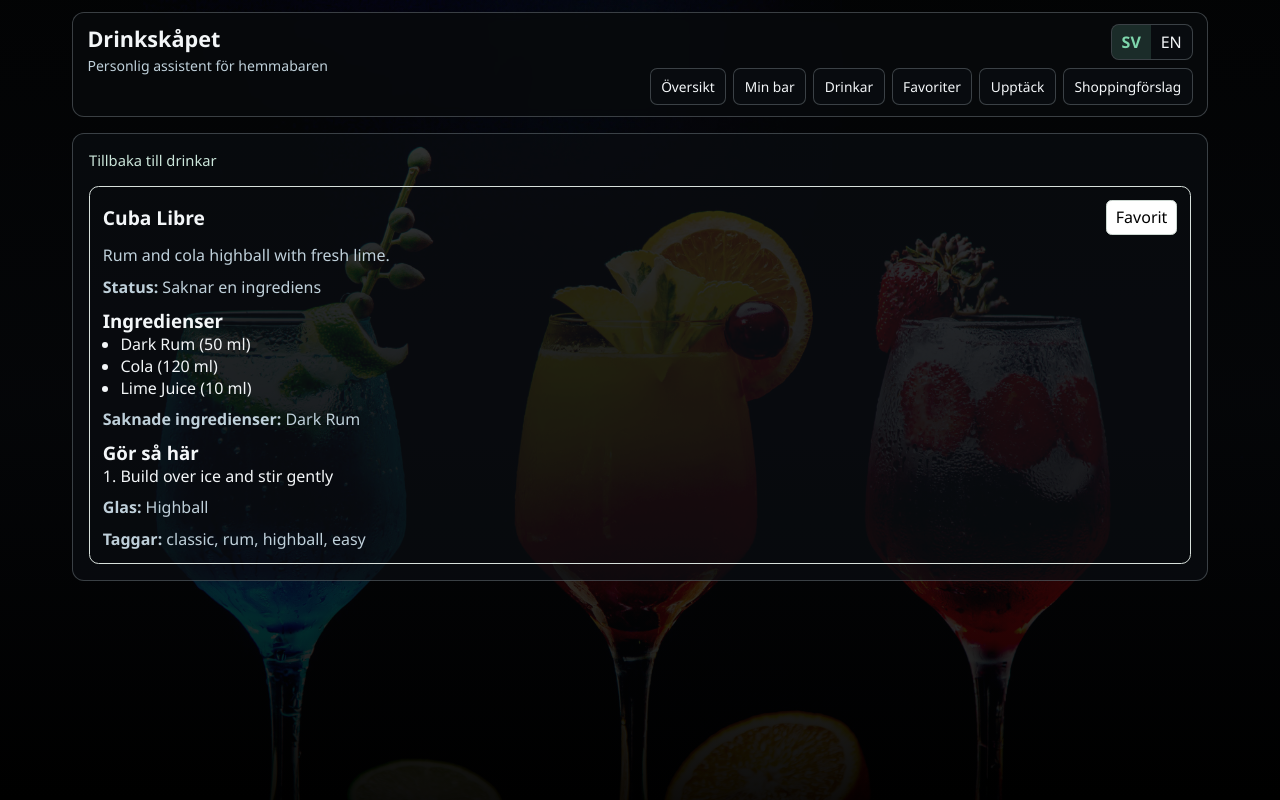
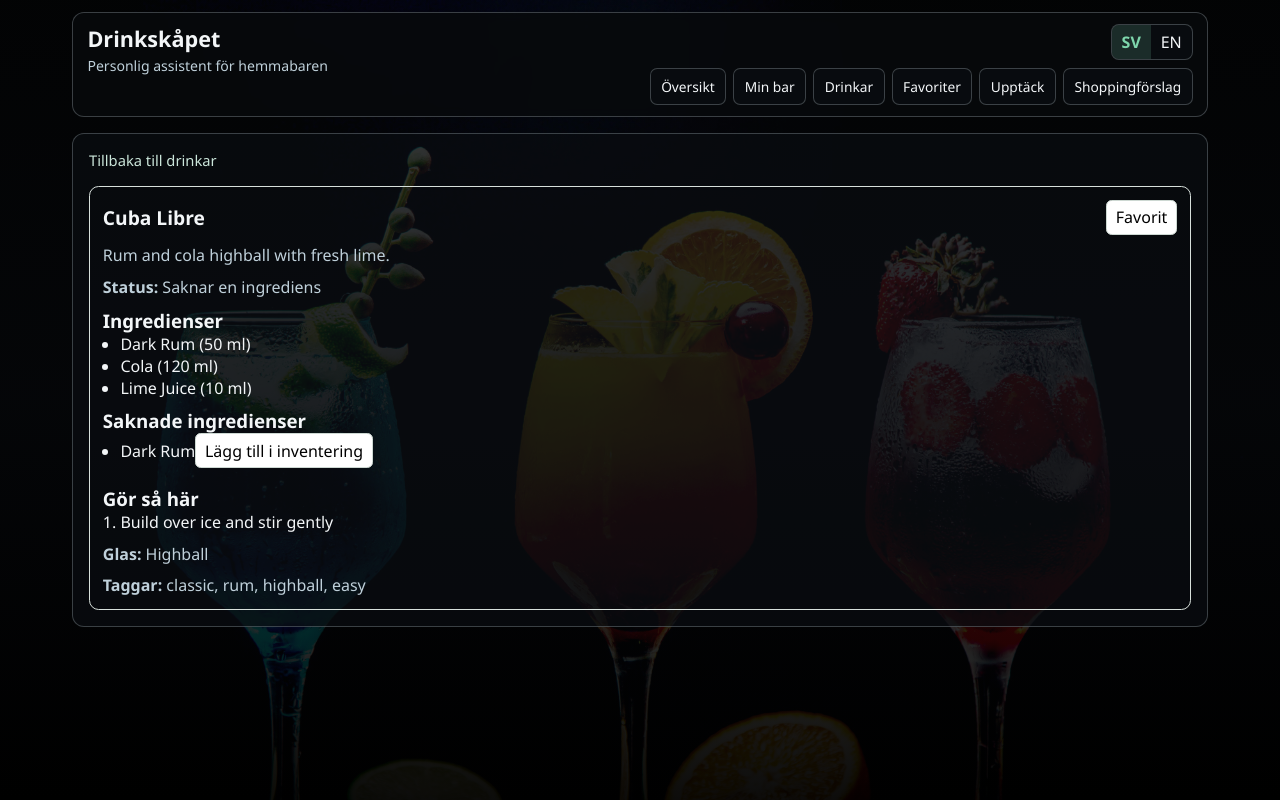
Before and after one commit to tobisen/drinkskapet, a Vue app: page /drinks/cuba-libre in a window 1280 px wide. Built offline with nearby package versions, Linux system fonts and the light colour scheme; the HTML template or start-up script is replaced by a standard one.

Commit message:
Add missing-ingredient to inventory actions on drink detail

```diff
--- a/src/views/DrinkDetailView.vue
+++ b/src/views/DrinkDetailView.vue
@@ -5,6 +5,7 @@ import { useInventory } from '../features/inventory/useInventory'
 import { useDrinkFavorites } from '../features/drinks/useDrinkFavorites'
 import { getDrinkRecommendations } from '../features/recommendations/recommendationService'
 import type { DrinkRecipe } from '../features/drinks/types'
+import type { InventoryCategory } from '../features/inventory/types'
 
 const text = {
   sv: {
@@ -22,6 +23,9 @@ const text = {
     missingMultiple: 'Saknar flera ingredienser',
     favorite: 'Favorit',
     unfavorite: 'Ta bort favorit',
+    addToInventory: 'Lägg till i inventering',
+    addedToInventory: 'Tillagd i inventering.',
+    alreadyInInventory: 'Finns redan i inventeringen.',
   },
   en: {
     backToDrinks: 'Back to Drinks',
@@ -38,10 +42,47 @@ const text = {
     missingMultiple: 'Missing Multiple Ingredients',
     favorite: 'Favorite',
     unfavorite: 'Unfavorite',
+    addToInventory: 'Add to inventory',
+    addedToInventory: 'Added to inventory.',
+    alreadyInInventory: 'Already exists in inventory.',
   },
 } as const
 
 type LanguageCode = keyof typeof text
+
+function normalize(value: string): string {
+  return value.trim().toLowerCase()
+}
+
+function getDefaultCategoryForIngredient(name: string): InventoryCategory {
+  const normalized = normalize(name)
+
+  if (normalized.includes('rum') || normalized.includes('gin') || normalized.includes('vodka') || normalized.includes('whiskey') || normalized.includes('whisky') || normalized.includes('bourbon') || normalized.includes('tequila')) {
+    return 'spirits'
+  }
+
+  if (normalized.includes('vermouth')) {
+    return 'vermouth'
+  }
+
+  if (normalized.includes('bitters')) {
+    return 'bitters'
+  }
+
+  if (normalized.includes('juice')) {
+    return 'juices'
+  }
+
+  if (normalized.includes('syrup') || normalized.includes('sockerlag')) {
+    return 'syrups'
+  }
+
+  if (normalized.includes('mint') || normalized.includes('olive') || normalized.includes('twist') || normalized.includes('peel') || normalized.includes('wedge')) {
+    return 'garnishes'
+  }
+
+  return 'mixers'
+}
 
 export default defineComponent({
   name: 'DrinkDetailView',
@@ -50,6 +91,7 @@ export default defineComponent({
     return {
       inventoryStore: useInventory(),
       drinkFavoritesStore: useDrinkFavorites(),
+      ingredientFeedback: {} as Record<string, 'added' | 'exists'>,
     }
   },
   computed: {
@@ -117,6 +159,44 @@ export default defineComponent({
     isFavorite(drinkId: string): boolean {
       return this.drinkFavoritesStore.isDrinkFavorite(drinkId)
     },
+    addMissingIngredientToInventory(ingredientName: string) {
+      const normalizedIngredient = normalize(ingredientName)
+
+      const exists = this.inventoryStore.inventoryItems.some(
+        (item) => normalize(item.name) === normalizedIngredient,
+      )
+
+      if (exists) {
+        this.ingredientFeedback = {
+          ...this.ingredientFeedback,
+          [ingredientName]: 'exists',
+        }
+        return
+      }
+
+      this.inventoryStore.addInventoryItem({
+        name: ingredientName,
+        category: getDefaultCategoryForIngredient(ingredientName),
+      })
+
+      this.ingredientFeedback = {
+        ...this.ingredientFeedback,
+        [ingredientName]: 'added',
+      }
+    },
+    getIngredientFeedback(ingredientName: string): string {
+      const status = this.ingredientFeedback[ingredientName]
+
+      if (status === 'added') {
+        return this.t.addedToInventory
+      }
+
+      if (status === 'exists') {
+        return this.t.alreadyInInventory
+      }
+
+      return ''
+    },
   },
 })
 </script>
@@ -150,10 +230,20 @@ export default defineComponent({
         </ul>
       </div>
 
-      <p v-if="drinkRecommendationEntry && drinkRecommendationEntry.missingIngredients.length > 0">
-        <strong>{{ t.missingIngredients }}:</strong>
-        {{ drinkRecommendationEntry.missingIngredients.map((item) => item.name).join(', ') }}
-      </p>
+      <div v-if="drinkRecommendationEntry && drinkRecommendationEntry.missingIngredients.length > 0">
+        <h3>{{ t.missingIngredients }}</h3>
+        <ul>
+          <li v-for="missing in drinkRecommendationEntry.missingIngredients" :key="missing.name" class="missing-row">
+            <span>{{ missing.name }}</span>
+            <button type="button" @click="addMissingIngredientToInventory(missing.name)">
+              {{ t.addToInventory }}
+            </button>
+            <span v-if="getIngredientFeedback(missing.name)" class="feedback-message">
+              {{ getIngredientFeedback(missing.name) }}
+            </span>
+          </li>
+        </ul>
+      </div>
 
       <div>
         <h3>{{ t.method }}</h3>
@@ -214,11 +304,22 @@ export default defineComponent({
   padding-left: 1.1rem;
 }
 
-.title-row button {
+.title-row button,
+.missing-row button {
   font: inherit;
   border: 1px solid #cdd8d2;
   background: #fff;
   border-radius: 0.35rem;
   padding: 0.35rem 0.55rem;
 }
+
+.missing-row {
+  margin-bottom: 0.5rem;
+}
+
+.feedback-message {
+  margin-left: 0.5rem;
+  font-size: 0.88rem;
+  color: #5a6a60;
+}
 </style>
```
Also changed, not shown: 2 other files (tests, documents, lock files or other folders).
